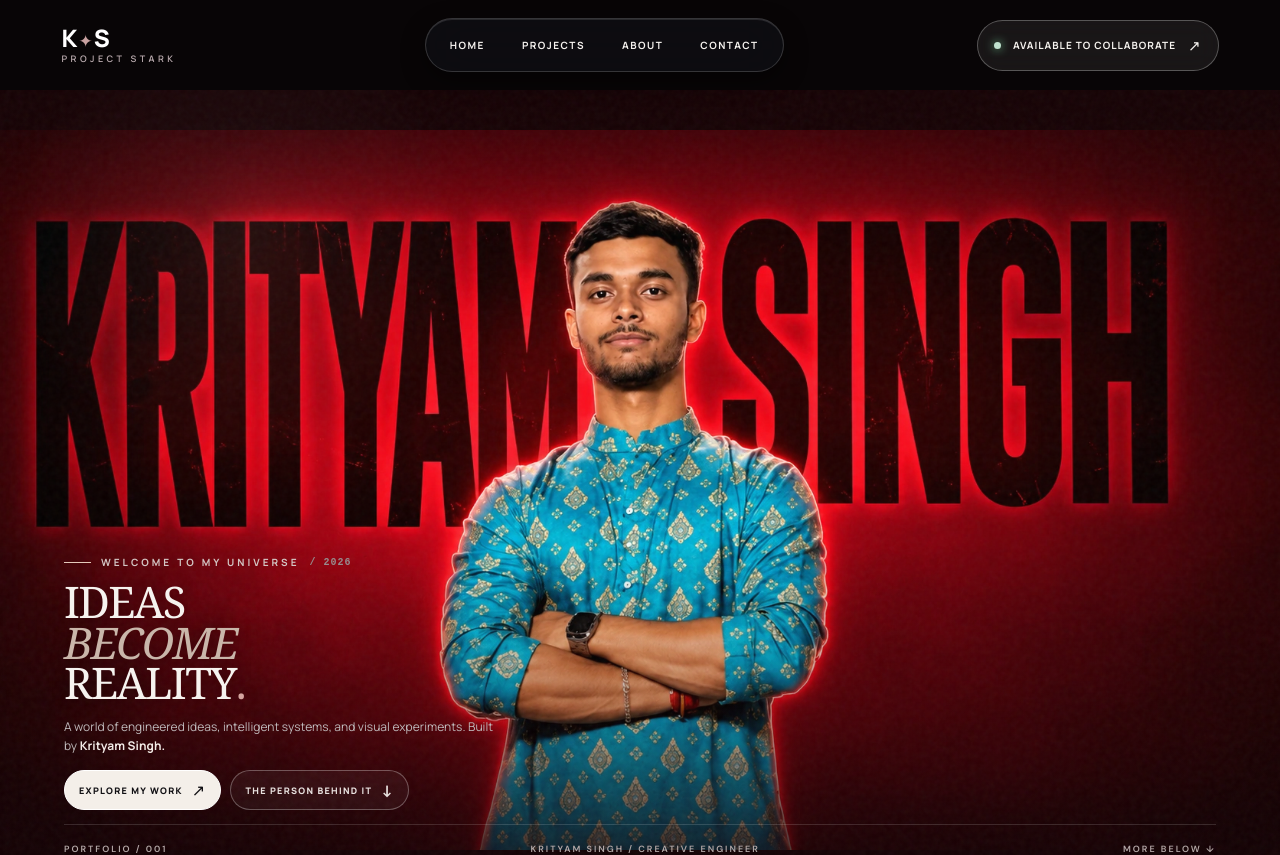
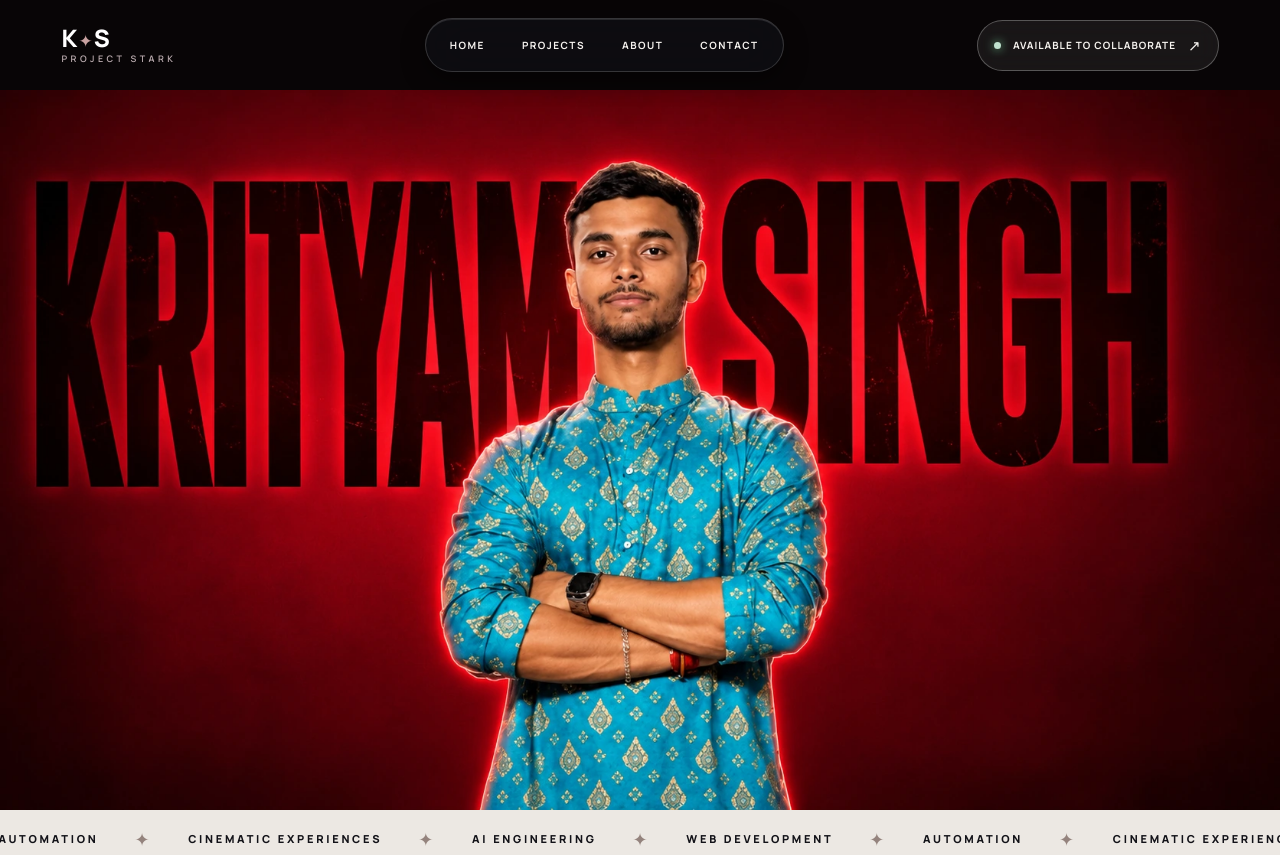
Before and after one commit to krityamsingh/krityam-project-stark-portfolio, a React (Vite) app: page / in a window 1280 px wide. Shown: the top 855 px of the page. Built offline with nearby package versions, Linux system fonts and the light colour scheme; a web font is replaced by a local one.

Commit message:
Make original red poster the sole landing page hero

```diff
--- a/src/App.tsx
+++ b/src/App.tsx
@@ -79,45 +79,9 @@ function ProgressMeter() {
 }
 
 function Hero() {
-  const [posterAvailable, setPosterAvailable] = useState(false);
-  useEffect(() => {
-    const poster = new Image();
-    poster.onload = () => setPosterAvailable(true);
-    poster.src = '/landing-poster.webp';
-    return () => { poster.onload = null; };
-  }, []);
-  const hero = useRef<HTMLElement>(null);
-  useEffect(() => {
-    const el = hero.current;
-    if (!el) return;
-    let raf = 0;
-    const scroll = () => {
-      if (raf) return;
-      raf = requestAnimationFrame(() => {
-        raf = 0;
-        el.style.setProperty('--hero-scroll', String(Math.min(1, window.scrollY / Math.max(1, el.clientHeight))));
-      });
-    };
-    window.addEventListener('scroll', scroll, {passive:true});
-    return () => {window.removeEventListener('scroll',scroll);cancelAnimationFrame(raf);};
-  }, []);
-  return <section className={"mythic-hero" + (posterAvailable ? " poster-hero" : "")} id="home" ref={hero}>
-    <div className="hero-noise" aria-hidden="true" />
-    <div className="hero-portrait" aria-hidden="true"><img src={posterAvailable ? "/landing-poster.webp" : "/portrait.webp"} alt="" fetchPriority="high" /></div>
-    <div className="hero-vignette" aria-hidden="true" />
-    <div className="hero-orbit-label orbit-label-top">INTELLIGENCE / CREATION / EXECUTION</div>
-    <div className="hero-copy">
-      <div className="hero-eyebrow"><span className="line-glyph" /> WELCOME TO MY UNIVERSE <span className="mono">/ 2026</span></div>
-      <h1><span className="title-row">IDEAS</span><span className="title-row italic">BECOME</span><span className="title-row">REALITY<span className="dot">.</span></span></h1>
-      <p className="hero-summary">A world of engineered ideas, intelligent systems, and visual experiments. Built by <strong>Krityam Singh.</strong></p>
-      <div className="hero-buttons">
-        <a href="#projects" className="light-button">EXPLORE MY WORK <span>↗</span></a>
-        <a href="#about" className="ghost-button">THE PERSON BEHIND IT <span>↓</span></a>
-      </div>
-      <div className="hero-coordinates"><span>INDIA // BHOPAL</span><span>SCROLL TO ENTER <b>↓</b></span></div>
-    </div>
-    <div className="hero-side-label">EST. 2026 <span>✦</span> CONSTANTLY EVOLVING</div>
-    <div className="hero-bottom-line"><span>PORTFOLIO / 001</span><span>KRITYAM SINGH / CREATIVE ENGINEER</span><span>MORE BELOW ↓</span></div>
+  return <section className="landing-poster" id="home" aria-label="Krityam Singh — portfolio">
+    <h1 className="landing-visually-hidden">Krityam Singh</h1>
+    <img src="/landing-poster.webp" alt="Krityam Singh — red cinematic portrait poster" fetchPriority="high" />
   </section>;
 }
 
```
